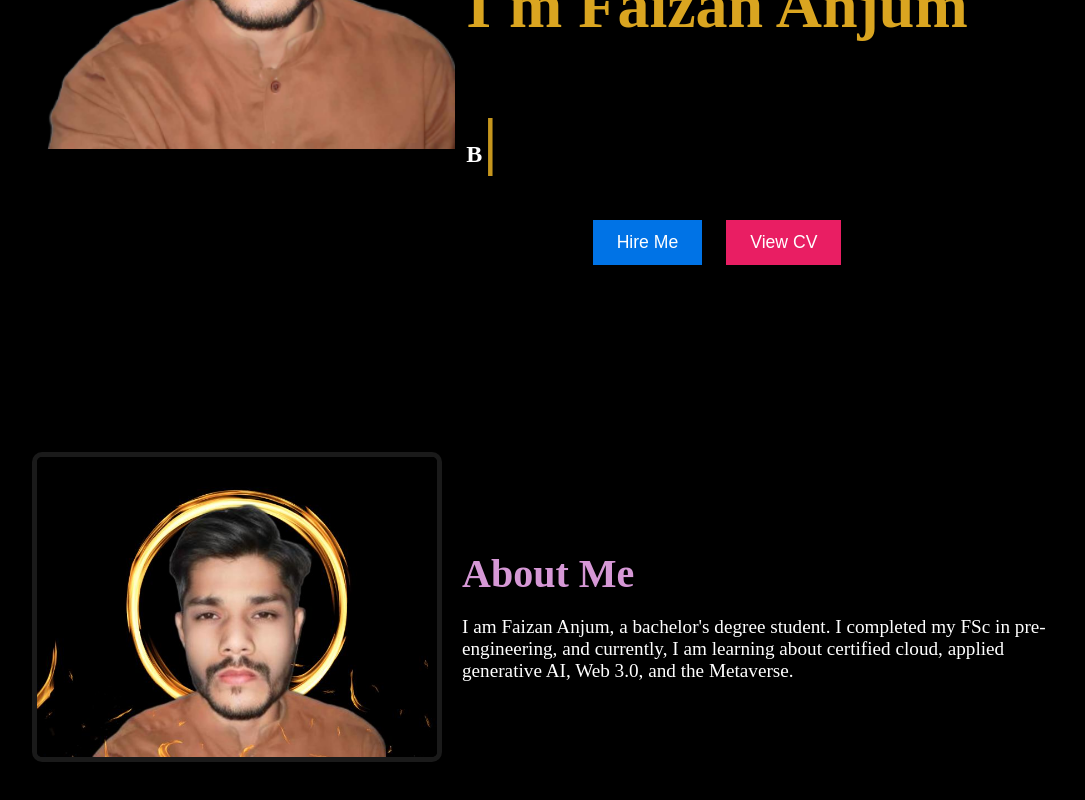
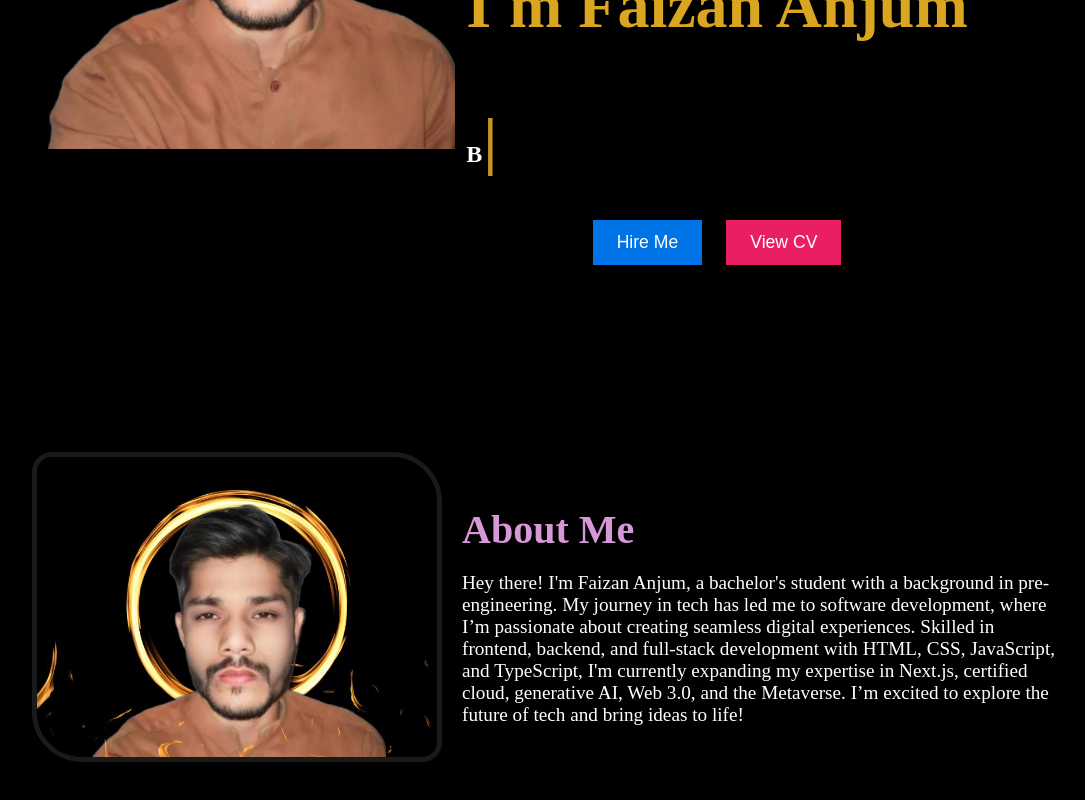
Before and after one commit to mrfaizee12/personal-portfolio, a Next.js app: page / in a window 1280 px wide. Shown: the part 398-1198 px from the top of the page, without its empty margins (93-1178 px from the left). Built offline with nearby package versions, Linux system fonts and the light colour scheme.

Commit message:
changed About section in globals.css

```diff
--- a/src/app/globals.css
+++ b/src/app/globals.css
@@ -223,7 +223,7 @@ body {
   height: 300px; /* Adjusted height for rectangular shape */
   object-fit: cover;
   margin-right: 20px; /* Spacing between image and text */
-  border-radius: 10px; /* Slight rounded corners */
+  border-radius: 20px 50px; /* Slight rounded corners */
   border: 5px solid rgba(255, 255, 255, 0.1); /* White border */
 }
 
--- a/src/components/About.tsx
+++ b/src/components/About.tsx
@@ -11,7 +11,7 @@ const About = () => {
         <div className="about-text">
           <h2>About Me</h2>
           <p>
-            I am Faizan Anjum, a bachelor&#39;s degree student. I completed my FSc in pre-engineering, and currently, I am learning about certified cloud, applied generative AI, Web 3.0, and the Metaverse.
+            {`Hey there! I'm Faizan Anjum, a bachelor's student with a background in pre-engineering. My journey in tech has led me to software development, where I’m passionate about creating seamless digital experiences. Skilled in frontend, backend, and full-stack development with HTML, CSS, JavaScript, and TypeScript, I'm currently expanding my expertise in Next.js, certified cloud, generative AI, Web 3.0, and the Metaverse. I’m excited to explore the future of tech and bring ideas to life!`}
           </p>
         </div>
       </div>
```
